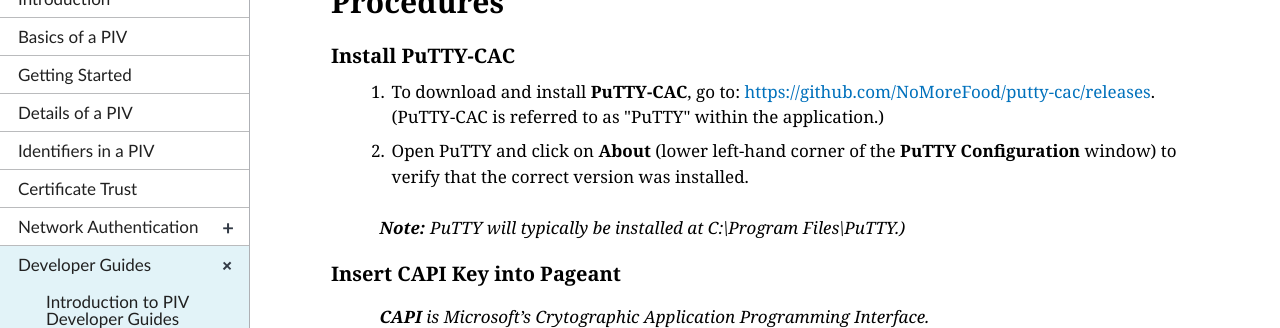
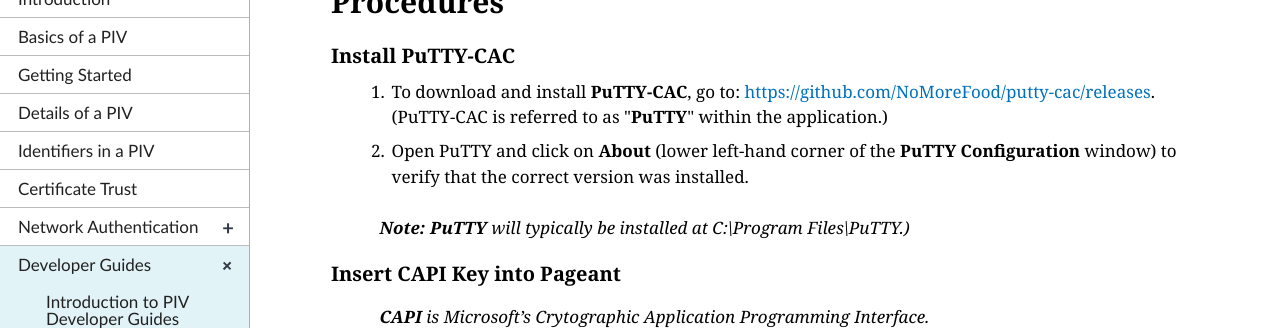
Before and after one commit to GSA/piv-guides, a Jekyll site: the page built from _devconfig/ssh.md, in a window 1280 px wide and 900 px high, scrolled down 676 px. Shown: the part 180-508 px from the top of the window. Built offline with Jekyll 4.4.1, drawn with Linux system fonts in a browser that asks for light colours; nearby versions of some CDN libraries.

Commit message:
Update ssh.md

```diff
--- a/_devconfig/ssh.md
+++ b/_devconfig/ssh.md
@@ -22,10 +22,10 @@
 
 ### Install PuTTY-CAC
 
-1. To download and install **PuTTY-CAC**, go to: [https://github.com/NoMoreFood/putty-cac/releases](https://github.com/NoMoreFood/putty-cac/releases).  (PuTTY-CAC is referred to as &quot;PuTTY&quot; within the application.)
+1. To download and install **PuTTY-CAC**, go to: [https://github.com/NoMoreFood/putty-cac/releases](https://github.com/NoMoreFood/putty-cac/releases).  (PuTTY-CAC is referred to as &quot;**PuTTY**&quot; within the application.)
 2. Open PuTTY and click on **About** (lower left-hand corner of the **PuTTY Configuration** window) to verify that the correct version was installed.
 
-> _**Note:** PuTTY will typically be installed at C:\Program Files\PuTTY.)_
+> _**Note:** **PuTTY** will typically be installed at C:\Program Files\PuTTY.)_
 
 ### Insert CAPI Key into Pageant
 
```
